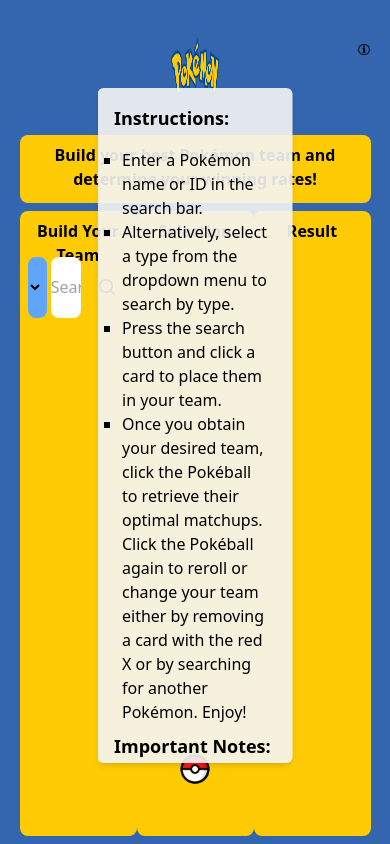
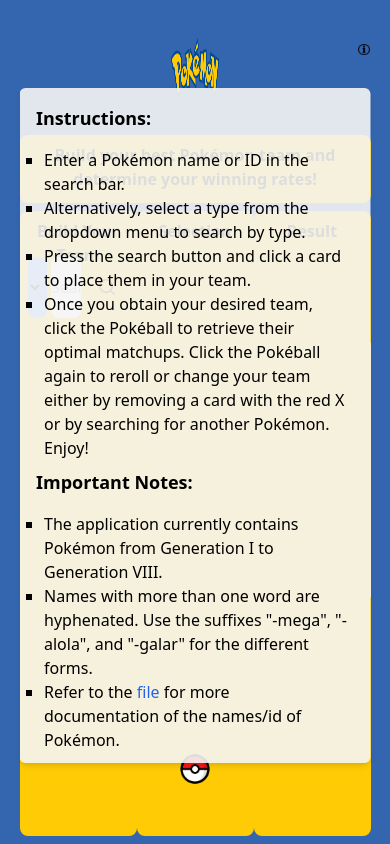
Before and after one commit to vinukranaweera/pokemon-recommender, a React (Vite) app: page / in a window 390 px wide. Both pictures are taken after a click on the button 364 px from the left and 49 px from the top of the page. Built offline with nearby package versions, Linux system fonts and the light colour scheme.

Commit message:
updated responsiveness

```diff
--- a/src/components/InfoButton.jsx
+++ b/src/components/InfoButton.jsx
@@ -15,10 +15,10 @@
     position: 'fixed',
     //top: '20px',
     //right: '65px',
-    top: '80px',
-    left: '50%',
-    transform: 'translateX(-50%)',
-    maxWidth: '95%',
+    top: '80px', // Adjust the top position as needed
+    left: '50%', // Center the box horizontally
+    transform: 'translateX(-50%)', // Move the box to the left by 50% of its width
+    maxWidth: '90%', // Limit the width to 90% of the viewport width
     zIndex: '999',
   };
 
@@ -41,7 +41,7 @@
       </button>
       {showInstructions && (
         <div className="overflow-x-auto">
-        <div style={messageStyle} className="bg-neutral-100/90 h-full md:max-w-[600px] lg:max-w-[800px] max-h-[80vh] h-auto md:h-[auto] p-4 mt-2 rounded-md shadow-md overflow-y-auto">
+        <div style={messageStyle} className="bg-neutral-100/90 w-full md:max-w-[600px] lg:max-w-[800px] max-h-[80vh] h-auto md:h-[auto] p-4 mt-2 rounded-md shadow-md overflow-y-auto">
           <h2 className="text-lg font-bold mb-2">Instructions:</h2>
           <ul style={{ listStyle: 'square', lineHeight: '1.5' }} className="p-2">
             <li>Enter a Pokémon name or ID in the search bar.</li>
```
